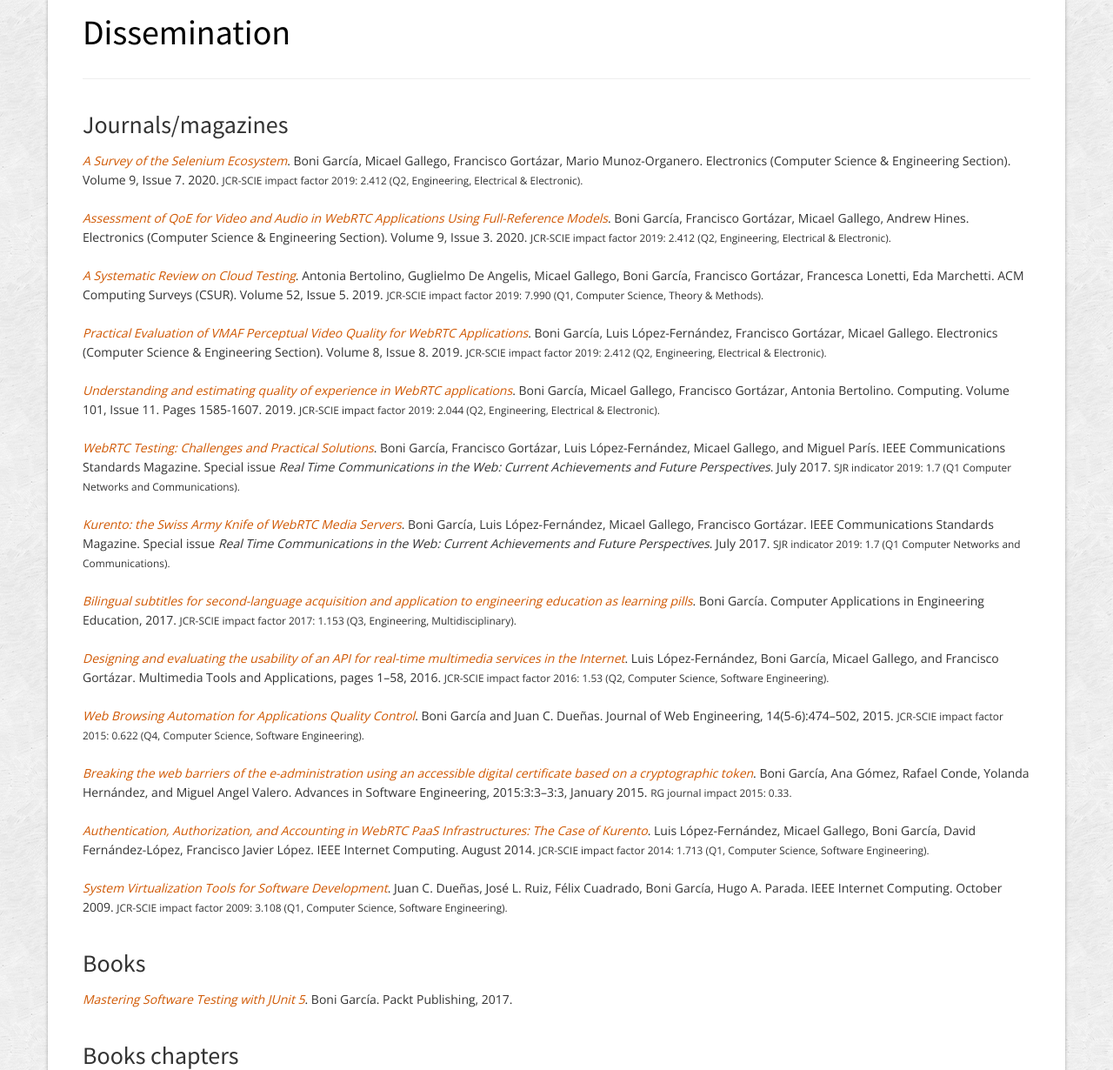
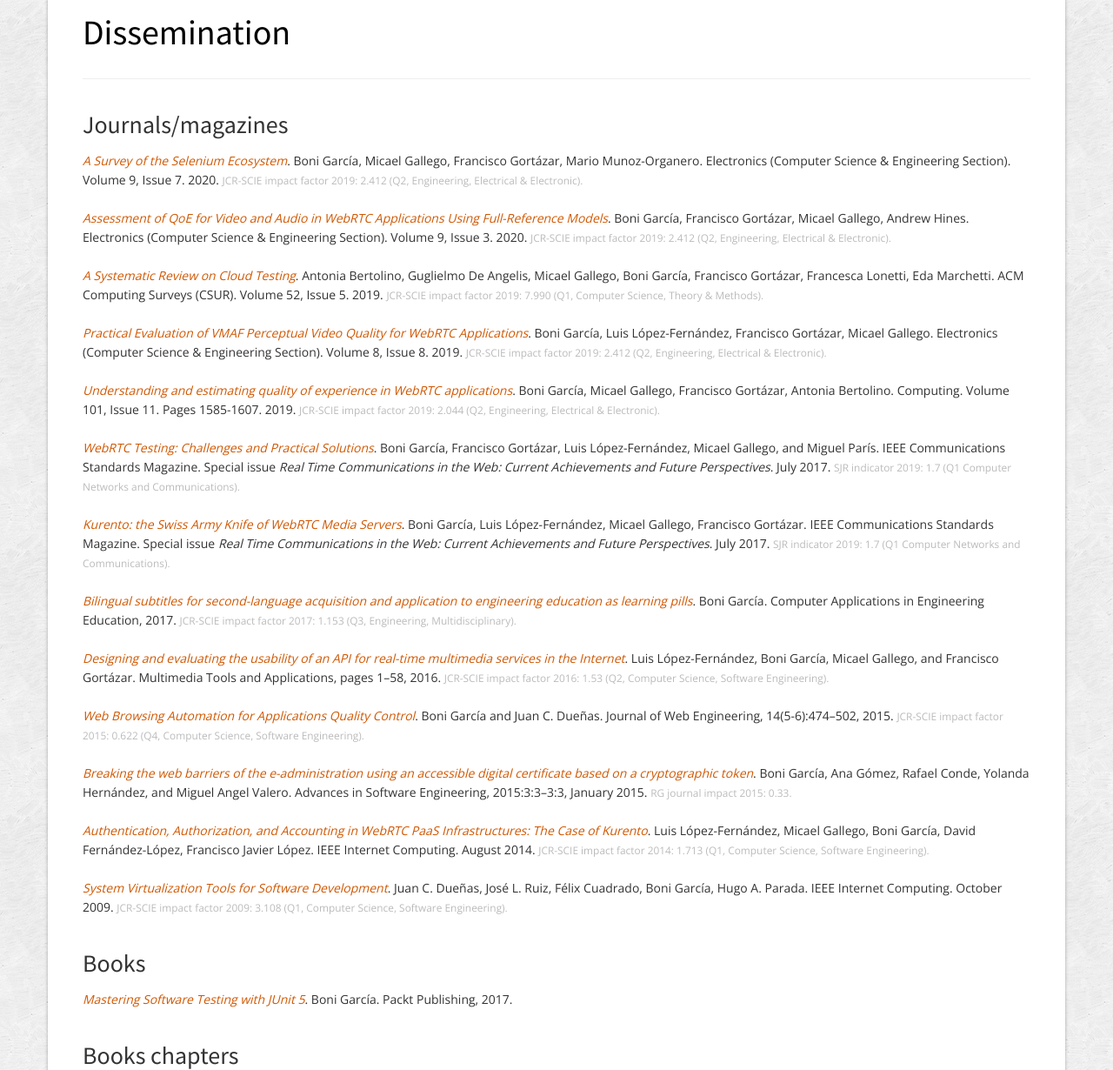
Before and after one commit to bonigarcia/bonigarcia.github.io, a PHP site: page /publications.html in a window 1280 px wide. Shown: the part 221-1451 px from the top of the page at 87% size. Run offline with PHP 8.4, Linux system fonts and the light colour scheme.

Commit message:
Add font color for small tag in CSS stylesheet

```diff
--- a/styles/custom.css
+++ b/styles/custom.css
@@ -476,3 +476,7 @@ h6,.page-content h6 a {font-weight: normal; font-style: normal; font-family: 'So
     .navbar .ddmenu {margin-top: 0px;margin-bottom: 0px;}
 
 }
+
+small {
+	color: #bbb;
+}
```
